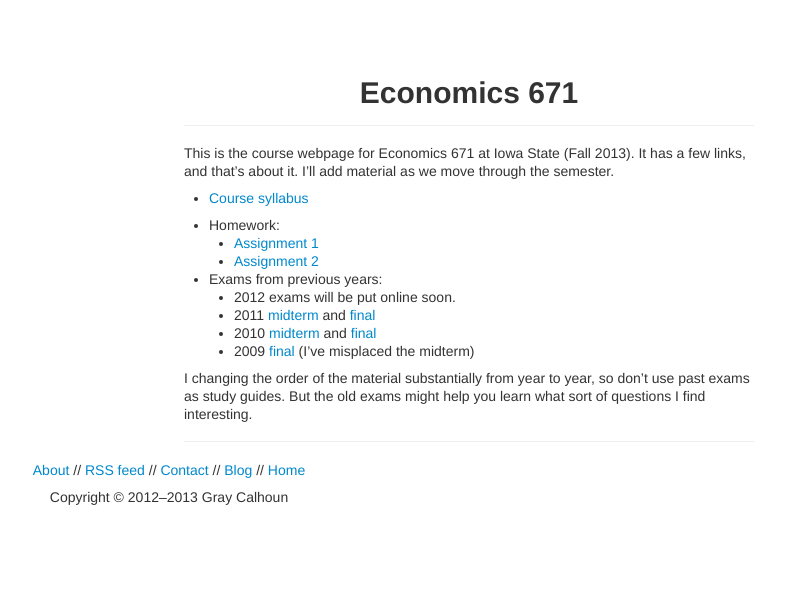
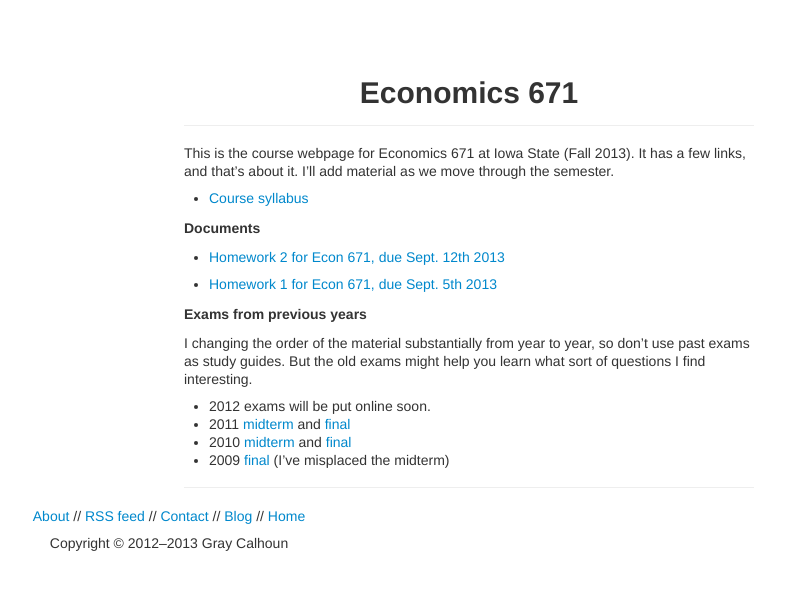
Before and after one commit to mmkuang/grayclhn.github.io, a Jekyll site: the page built from 671/index.md, in a window 1280 px wide. Shown: the top 590 px of the page, without its empty margins (471-1256 px from the left). Built offline with Jekyll 4.4.1, drawn with Linux system fonts in a browser that asks for light colours; Markdown is read by kramdown in place of the engine named in the settings.

Commit message:
Move 671 homework away from blog and onto course page

```diff
--- a/671/index.md
+++ b/671/index.md
@@ -9,21 +9,27 @@
 
 * [Course syllabus](/671/2013/syllabus)
 
-* Homework:
-    * [Assignment 1](/671/2013/hw1)
-    * [Assignment 2](/671/2013/hw2)
+Documents
+---------
 
-* Exams from previous years:
-    * 2012 exams will be put online soon.
-    * 2011 [midterm](/671/dl/econ-671-2011-midterm.pdf) and
-      [final](/671/dl/econ-671-2011-final.pdf)
-    * 2010 [midterm](/671/dl/econ-671-2010-midterm.pdf) and
-      [final](/671/dl/econ-671-2010-final.pdf)
-    * 2009 [final](/671/dl/econ-671-2009-final.pdf) (I've misplaced
-      the midterm)
+{% for doc in site.categories.671 %}
+* <a href="{{ doc.url }}">{{ doc.title | xml_escape }}</a>
+
+{% endfor %}
+
+Exams from previous years
+-------------------------
 
 I changing the order of the material substantially from year to year,
 so don't use past exams as study guides. But the old exams might help
 you learn what sort of questions I find interesting.
 
+* 2012 exams will be put online soon.
+* 2011 [midterm](/671/dl/econ-671-2011-midterm.pdf) and
+  [final](/671/dl/econ-671-2011-final.pdf)
+* 2010 [midterm](/671/dl/econ-671-2010-midterm.pdf) and
+  [final](/671/dl/econ-671-2010-final.pdf)
+* 2009 [final](/671/dl/econ-671-2009-final.pdf) (I've misplaced
+  the midterm)
+
 [CC]: http://creativecommons.org/licenses/by-sa/3.0/
```
Also changed, not shown: 671/_posts/2013-08-29-hw1-671.md (renamed from blog/_posts/2013-08-29-hw1-671.md, +1 -4 lines), 671/_posts/2013-09-05-hw2-671.md (renamed from blog/_posts/2013-09-05-hw2-671.md, +3 -6 lines).
